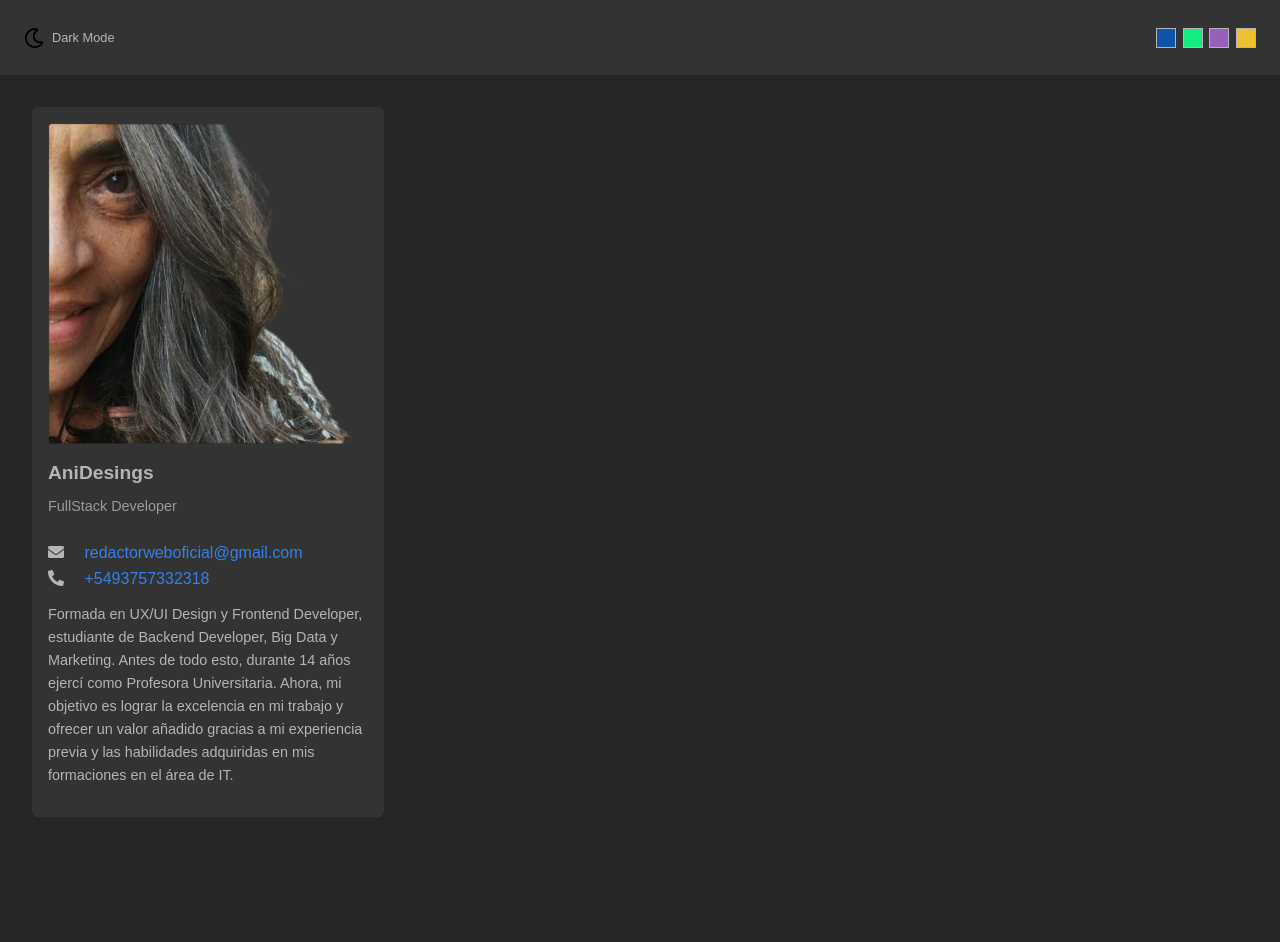
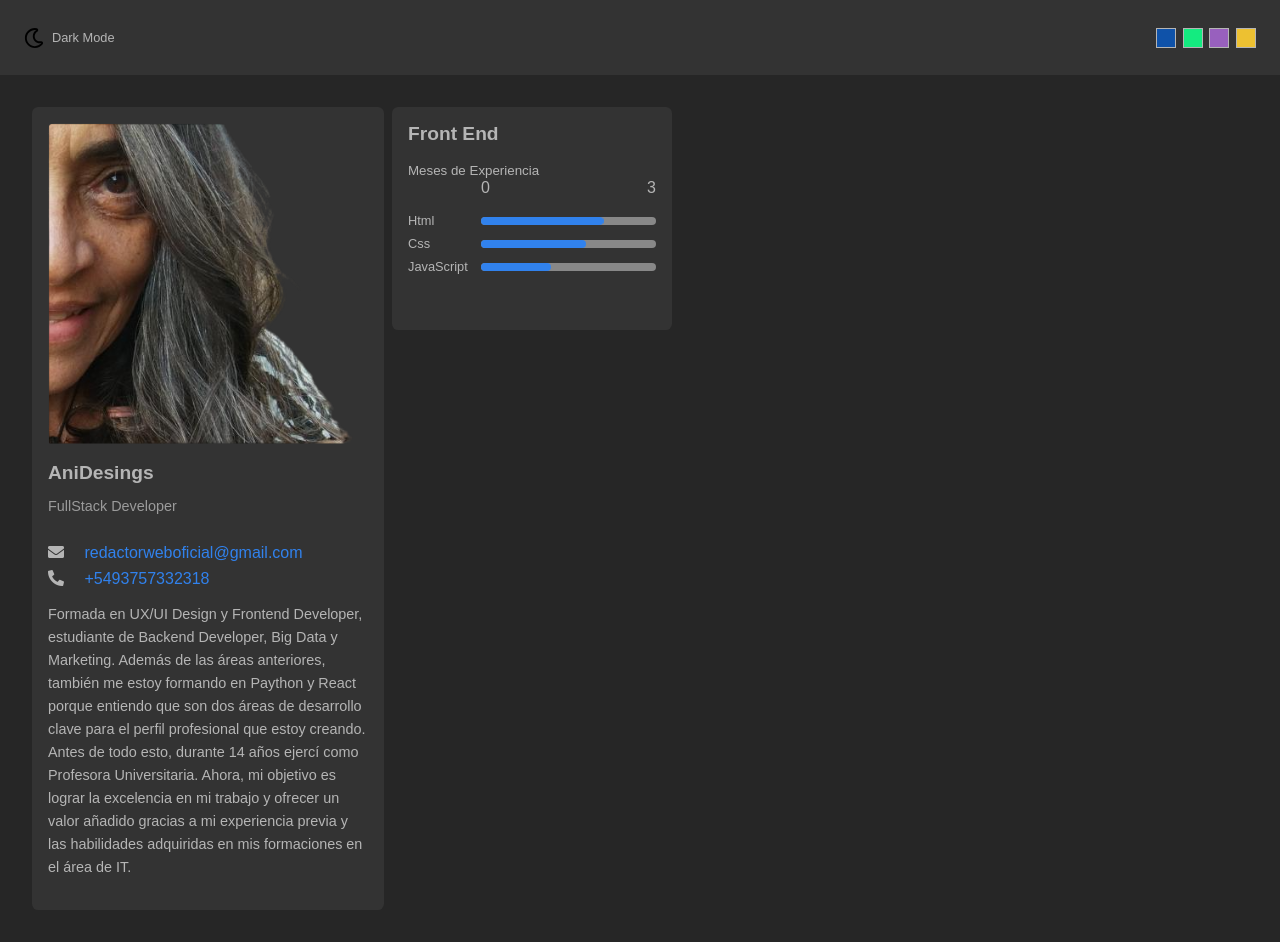
Before and after one commit to AniciaFlores/Porfolio_Anicia, a plain HTML site: page index.html in a window 1280 px wide. Before the commit the page ends 849 px from the top, so only its background shows below. Drawn offline with Linux system fonts and the light colour scheme.

Commit message:
Se agregaron las barras de progreso

```diff
--- a/css/styles.css
+++ b/css/styles.css
@@ -6,6 +6,7 @@
     --bg-card-color: hsl(0, 0%,98%);
     --boder-radius: .4em;
     --transition: color 0.1s, background-color 0.2s ease-in-out;
+    --skills-bar-length: 0%;
 }
 /* Normalize */
 *{
@@ -105,6 +106,7 @@ body.dark {
 .main {
     display: grid;
     padding:  2em;
+    gap: .5em;
 }
 
 @media screen and (min-width: 720px){
@@ -112,6 +114,28 @@ body.dark {
         grid-template-columns: min-content 1fr;
     }
 }
+.column {
+    display: grid;
+    gap: .5em;
+}
+
+@media screen and (min-width: 720px){
+    .column--right {
+        grid-template-columns: repeat(3, 1fr);
+        grid-template-rows: repeat(3, min-content);
+        align-items: start;
+    }
+}
+
+/* ESTE CÓDIGO DEBERÍA SUSTITUIR AL DE ARRIBA PARA COLOCAR UNA TARJETA AL LADO DE LA OTRA. eS LO QUE DEBO SOLUCIONAR Y PROBAR LA PRÓXIMA VEZ QUE VEA ESTE CÓDIGO.
+@media screen and (min-width: 720px) {
+    .column--right {
+        grid-template-columns: repeat(3, 1fr);
+        grid-template-rows: 1fr; Cambia esto a una sola fila
+        align-items: start;
+    }
+}
+*/
 
 .card {
     padding: 1em;
@@ -148,6 +172,84 @@ body.dark {
     line-height: 1.6;
 }
 
+.skills {
+    padding: 1em 0;
+}
+
+.skills__header {
+    display: flex;
+    justify-content: space-between;
+    width: 175px;
+    margin-left: auto;
+}
+
+.skills__tech {
+    margin: 0;
+    font-size: .8rem;
+}
+
+.skills__item {
+    display: flex;
+    align-items: center;
+    justify-content: space-between;
+    margin-bottom: .5em;
+}
+
+.skills__bar,
+.skills__bar::after{
+    position: relative;
+    width: 175px;
+    height: 8px;
+    background-color: #888;
+    border-radius: var(--boder-radius);
+    overflow: hidden;
+}
+
+.skills__bar::after {
+    content: ""; /* para que se dibuje la barra*/
+    position: absolute;
+    left: -175px;
+    background-color: var(--primary-color);
+    transition: var(--transition);
+    animation: skills-bar-fill 2s ease-in-out forwards;
+}
+.skills__bar--10::after {
+    --skills-bar-length: 10%;
+}
+
+.skills__bar--20::after {
+    --skills-bar-length: 20%;
+}
+.skills__bar--30::after {
+    --skills-bar-length: 30%;
+}
+
+.skills__bar--40::after {
+    --skills-bar-length: 40%;
+}
+
+.skills__bar--50::after {
+    --skills-bar-length: 50%;
+}
+.skills__bar--60::after {
+    --skills-bar-length: 60%;
+}
+.skills__bar--70::after {
+    --skills-bar-length: 70%;
+}
+.skills__bar--80::after {
+    --skills-bar-length: 80%;
+}
+.skills__bar--90::after {
+    --skills-bar-length: 90%;
+}
+
 .icon {
     margin-right: 1em;
 }
+
+@keyframes skills-bar-fill {
+    to {
+        transform: translateX(var(--skills-bar-length));
+        }
+}
--- a/index.html
+++ b/index.html
@@ -51,11 +51,39 @@
               <a href="tel:+5493757332318">+5493757332318</a>
             </div>
             <p class="card__text">
-              Formada en UX/UI Design y Frontend Developer, estudiante de Backend Developer, Big Data y Marketing. Antes de todo esto, durante 14 años ejercí como Profesora Universitaria. Ahora, mi objetivo es lograr la excelencia en mi trabajo y ofrecer un valor añadido gracias a mi experiencia previa y las habilidades adquiridas en mis formaciones en el área de IT.
+              Formada en UX/UI Design y Frontend Developer, estudiante de Backend Developer, Big Data y Marketing. Además de las áreas anteriores, también me estoy formando en Paython y React porque entiendo que son dos áreas de desarrollo clave para el perfil profesional que estoy creando. Antes de todo esto, durante 14 años ejercí como Profesora Universitaria. Ahora, mi objetivo es lograr la excelencia en mi trabajo y ofrecer un valor añadido gracias a mi experiencia previa y las habilidades adquiridas en mis formaciones en el área de IT.
             </p>
           </div>
         </article>
       </section>
+      <section class="column column--right">
+        <article class="card">
+          <h2 class="card__title">Front End</h2>
+            <div class="skills">
+              <small>Meses de Experiencia</small>
+                <div class="skills__header">
+                  <span class="skills__start-level">0</span>
+                  <span class="skills__start-level">3</span>
+                </div>
+          <div class="skills">
+            <div class="skills__item">
+              <div class="skills__tech">Html</div>
+              <div class="skills__bar skills__bar--70"></div>
+            </div>
+            <div class="skills__item">
+              <div class="skills__tech">Css</div>
+              <div class="skills__bar skills__bar--60"></div>
+            </div>
+            <div class="skills__item">
+              <div class="skills__tech">JavaScript</div>
+              <div class="skills__bar skills__bar--40"></div>
+            </div>
+          </div>
+        </div>
+        </article>
+      </section>
+<!-- intentando crear las otras cards-->
+
 
     </main>
     <script src="js/scripts.js"></script>
```
